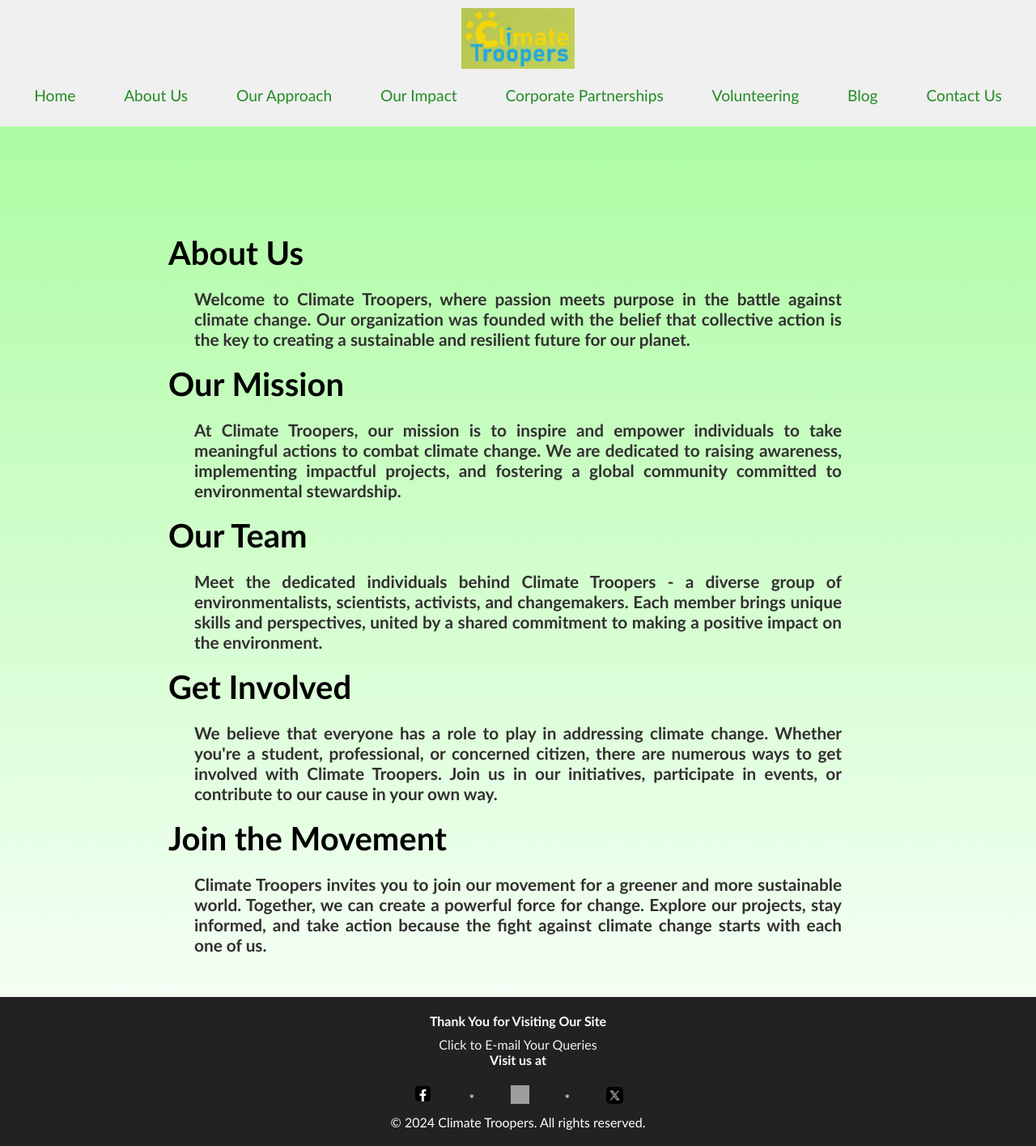
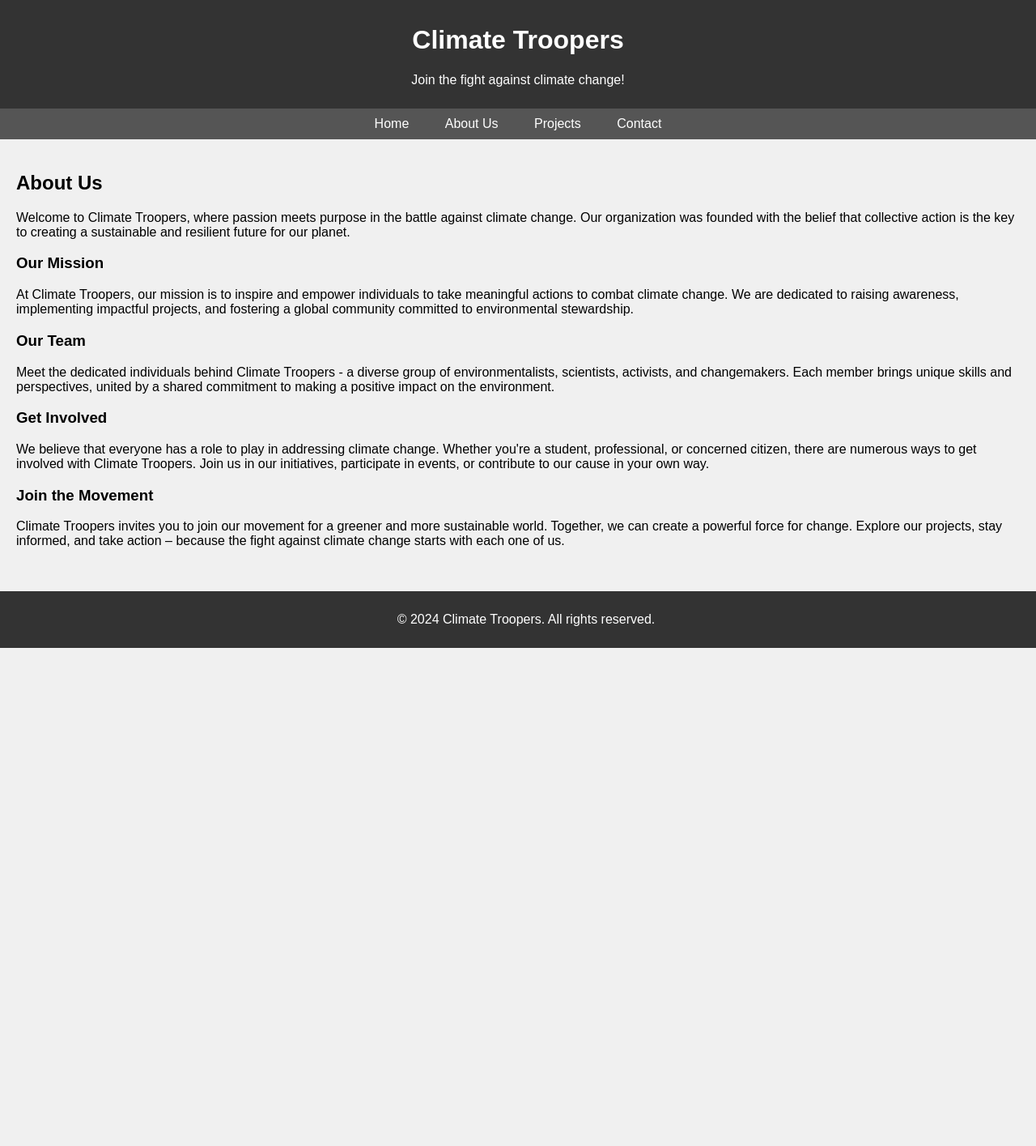
Before and after one commit to V1shwasRa0/CTW, a Django app: page /about-us/ in a window 1280 px wide. Shown: the whole page at 81% size. After the commit the page ends 800 px from the top, so only its background shows below. Run offline with Django 4.2, Linux system fonts and the light colour scheme; grey boxes are pictures that could not be loaded.

Commit message:
Deleted cleanup drive images Restored about us page

```diff
--- a/myApp/templates/aboutus.html
+++ b/myApp/templates/aboutus.html
@@ -1,280 +1,87 @@
 <!DOCTYPE html>
 <html lang="en">
-
 <head>
     <meta charset="UTF-8">
     <meta name="viewport" content="width=device-width, initial-scale=1.0">
     <title>About Us - Climate Troopers</title>
-    {% load static %}
-
     <style>
-        * {
+        /* Include the styles from the homepage or customize as needed */
+        body {
+            font-family: Arial, sans-serif;
             margin: 0;
             padding: 0;
-            box-sizing: border-box;
+            background-color: #f0f0f0;
         }
 
-        /* Global Styles */
-        body {
-            font-family: 'Gill Sans', 'Gill Sans MT', 'Calibri', 'Trebuchet MS', sans-serif;
-        }
-
-        /* Header */
         header {
-            background-color: #f0f0f0;
-            text-align: center;
+            background-color: #333;
+            color: #fff;
             padding: 10px;
-        }
-
-        header a {
-            color: forestgreen;
-            padding: 1%;
-            font-family: 'Gill Sans', 'Gill Sans MT', 'Calibri', 'Trebuchet MS', sans-serif;
-            text-decoration: none;
-            font-size: larger;
-            vertical-align: middle;
-        }
-
-        .logo {
-            width: 140px;
-            height: 75px;
-        }
-
-        /* Navigation */
-        nav {
-            display: flex;
-            justify-content: space-between;
-            align-items: center;
-            margin: 5px auto;
-            padding: 0 20px;
-        }
-
-        .nav-links {
-            list-style: none;
-            display: flex;
-        }
-
-        .nav-links li {
-            margin-right: 20px;
-        }
-
-        .nav-links a {
-            color: rgb(0, 0, 0);
-            padding: 10px;
-            font-weight: bold;
-            text-decoration: none;
-        }
-
-        .nav-links a:hover {
-            background-color: #40b736;
-            border-radius: 4px;
-            color: white;
-        }
-
-        /* About Section */
-        .about {
-            background: linear-gradient(360deg, rgb(245, 255, 245) 0%, rgb(173, 252, 163) 100%);
-            padding: 100px 0 20px 0;
             text-align: center;
         }
 
-        .about h1 {
-            font-size: 2.5rem;
-            margin-bottom: 20px;
+        nav {
+            background-color: #555;
+            padding: 10px;
+            text-align: center;
         }
 
-        .about p {
-            font-size: 1rem;
-            color: #323030;
-            max-width: 800px;
-            margin: 0 auto;
-            font-weight: bold;
+        nav a {
+            color: #fff;
+            text-decoration: none;
+            padding: 10px;
+            margin: 0 10px;
         }
 
-        .about-info {
-            margin: 2rem 2rem;
-            display: flex;
-            align-items: center;
-            justify-content: center;
-            text-align: left;
+        section {
+            padding: 20px;
         }
 
-        .about-img {
-            width: 20rem;
-            height: 20rem;
-        }
-
-        .about-img img {
+        footer {
+            background-color: #333;
+            color: #fff;
+            padding: 10px;
+            text-align: center;
+            position: fixed;
+            bottom: 0;
             width: 100%;
-            height: 100%;
-            border-radius: 5px;
-            object-fit: contain;
-        }
-
-        .about-info p {
-            font-size: 1.3rem;
-            margin: 0 2rem;
-            text-align: justify;
-        }
-
-        button {
-            border: none;
-            outline: 0;
-            padding: 10px;
-            margin: 2rem;
-            font-size: 1rem;
-            color: white;
-            background-color: #40b736;
-            text-align: center;
-            cursor: pointer;
-            width: 15rem;
-            border-radius: 4px;
-        }
-
-        button:hover {
-            background-color: #1f9405;
-        }
-
-        /* Footer */
-        footer {
-            background-color: #222;
-            color: white;
-            text-align: center;
-            padding: 20px 0;
-        }
-
-        footer h4 {
-            margin-bottom: 10px;
-        }
-
-        footer a {
-            text-decoration: none;
-            color: #f0f0f0;
-        }
-
-        ul {
-            list-style: none;
-            padding: 10px;
-        }
-
-        li {
-            display: inline;
-            margin: 20px;
-        }
-
-        li a {
-            text-decoration: none;
-        }
-
-        .fl,
-        .f2,
-        .f3 {
-            width: 25px;
-            height: 25px;
-        }
-
-        .f2 {
-            width: 23px;
-            height: 23px;
-        }
-
-        .f3 {
-            width: 21px;
-            height: 21px;
-            border-radius: 5px;
         }
     </style>
 </head>
-
 <body>
 
     <header>
-        <a class="navbar-brand" href="{% url 'home' %}">
-            <img src="{% static 'ct_logo.jpg' %}" alt="Climate Troopers Logo" class="logo">
-        </a>
-        <nav>
-            <a href="{% url 'home' %}">Home</a>
-            <a href="{% url 'about_us' %}">About Us</a>
-            <a href="{% url 'our_approach' %}">Our Approach</a>
-            <a href="{% url 'our_impact' %}">Our Impact</a>
-            <a href="{% url 'c_p' %}">Corporate Partnerships</a>
-            <a href="{% url 'vol' %}">Volunteering</a>
-            <a href="{% url 'blog' %}">Blog</a>
-            <a href="{% url 'contact_us' %}">Contact Us</a>
-        </nav>
+        <h1>Climate Troopers</h1>
+        <p>Join the fight against climate change!</p>
     </header>
 
-    <section class="about">
-        <div class="about-info">
-            <div>
-                <h1>About Us</h1>
-                <p>Welcome to Climate Troopers, where passion meets purpose in the battle against climate change. Our
-                    organization was
-                    founded with the belief that collective action is the key to creating a sustainable and resilient
-                    future for our
-                    planet.</p>
+    <nav>
+        <a href="home">Home</a>
+        <a href="about_us">About Us</a>
+        <a href="#projects">Projects</a>
+        <a href="#contact">Contact</a>
+    </nav>
 
-                <br>
-                <h1>Our Mission</h1>
-                <p>At Climate Troopers, our mission is to inspire and empower individuals to take meaningful actions to
-                    combat climate
-                    change. We are dedicated to raising awareness, implementing impactful projects, and fostering a
-                    global community
-                    committed to environmental stewardship.</p>
+    <section id="about">
+        <h2>About Us</h2>
+        <p>Welcome to Climate Troopers, where passion meets purpose in the battle against climate change. Our organization was founded with the belief that collective action is the key to creating a sustainable and resilient future for our planet.</p>
 
-                <br>
-                <h1>Our Team</h1>
-                <p>Meet the dedicated individuals behind Climate Troopers - a diverse group of environmentalists,
-                    scientists, activists,
-                    and changemakers. Each member brings unique skills and perspectives, united by a shared commitment
-                    to making a
-                    positive impact on the environment.</p>
+        <h3>Our Mission</h3>
+        <p>At Climate Troopers, our mission is to inspire and empower individuals to take meaningful actions to combat climate change. We are dedicated to raising awareness, implementing impactful projects, and fostering a global community committed to environmental stewardship.</p>
 
-                <br>
-                <h1>Get Involved</h1>
-                <p>We believe that everyone has a role to play in addressing climate change. Whether you're a student,
-                    professional, or
-                    concerned citizen, there are numerous ways to get involved with Climate Troopers. Join us in our
-                    initiatives,
-                    participate in events, or contribute to our cause in your own way.</p>
+        <h3>Our Team</h3>
+        <p>Meet the dedicated individuals behind Climate Troopers - a diverse group of environmentalists, scientists, activists, and changemakers. Each member brings unique skills and perspectives, united by a shared commitment to making a positive impact on the environment.</p>
 
-                <br>
-                <h1>Join the Movement</h1>
-                <p>Climate Troopers invites you to join our movement for a greener and more sustainable world. Together,
-                    we can create a
-                    powerful force for change. Explore our projects, stay informed, and take action because the fight
-                    against climate
-                    change starts with each one of us.</p>
-            </div>
-        </div>
+        <h3>Get Involved</h3>
+        <p>We believe that everyone has a role to play in addressing climate change. Whether you're a student, professional, or concerned citizen, there are numerous ways to get involved with Climate Troopers. Join us in our initiatives, participate in events, or contribute to our cause in your own way.</p>
+
+        <h3>Join the Movement</h3>
+        <p>Climate Troopers invites you to join our movement for a greener and more sustainable world. Together, we can create a powerful force for change. Explore our projects, stay informed, and take action – because the fight against climate change starts with each one of us.</p>
     </section>
 
     <footer>
-        <h4>Thank You for Visiting Our Site</h4>
-        <a href="mailto:climatetroopers@gmail.com" style="text-decoration: none; color: #f0f0f0;">Click to E-mail Your
-            Queries</a>
-        <h4>Visit us at</h4>
-        <ul type="disc">
-            <li>
-                <a href="https://www.facebook.com/profile.php?id=61556785456421&mibextid=ZbWKwL">
-                    <img src="{% static 'fblog.webp' %}" class="fl">
-                </a>
-            </li>
-            <li>*</li>
-            <li>
-                <a href="https://www.instagram.com/climatetroopers?igsh=MWtrM2kzMDRudDg5Zg==">
-                    <img src="{% static 'iglogo.png' %}" class="f2">
-                </a>
-            </li>
-            <li>*</li>
-            <li>
-                <a href="https://x.com/ClimateTroopers?t=LxPutbcgN2jjGEOKC-cgAw&s=09">
-                    <img src="{% static 'xlogo.avif' %}" class="f3">
-                </a>
-            </li>
-        </ul>
         <p>&copy; 2024 Climate Troopers. All rights reserved.</p>
     </footer>
+
 </body>
-
 </html>
```
Also changed, not shown: myApp/static/cleanupdrives/20200111_073836.jpg (deleted), myApp/static/cleanupdrives/20200111_073903.jpg (deleted), 17 other files.
